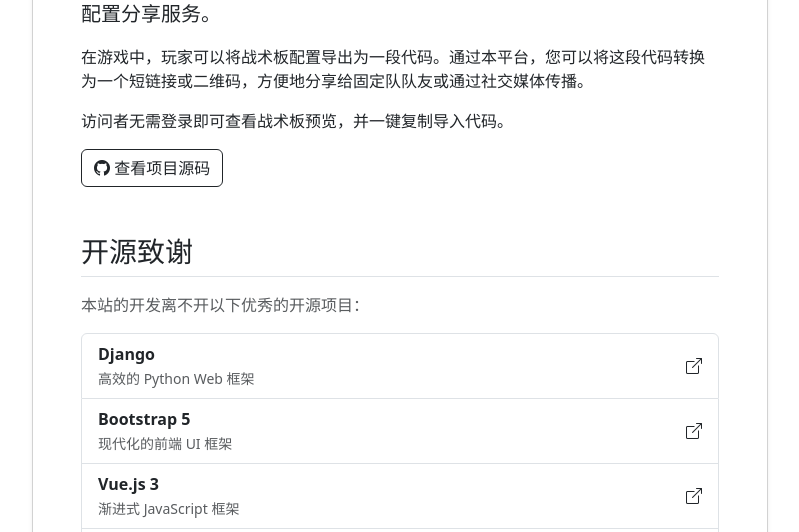
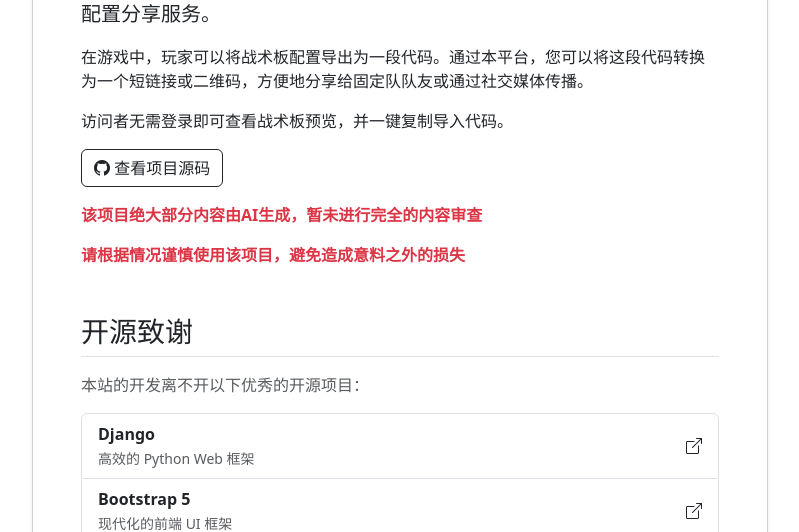
Before and after one commit to MisakaCirno/ff14_zsb, a Django app: page /about/ in a window 1280 px wide. Shown: the part 315-847 px from the top of the page, without its empty margins (240-1039 px from the left). Run offline with Django 4.2, Linux system fonts and the light colour scheme; some libraries are stand-ins or nearby versions.

Commit message:
AI生成提示

```diff
--- a/templates/about.html
+++ b/templates/about.html
@@ -26,6 +26,8 @@
                                 <i class="bi bi-github"></i> 查看项目源码
                             </a>
                         </p>
+                        <p class="text-danger fw-bold">该项目绝大部分内容由AI生成，暂未进行完全的内容审查</p>
+                        <p class="text-danger fw-bold">请根据情况谨慎使用该项目，避免造成意料之外的损失</p>
                     </div>
 
                     <div class="mb-5">
```
Also changed, not shown: README.md.
